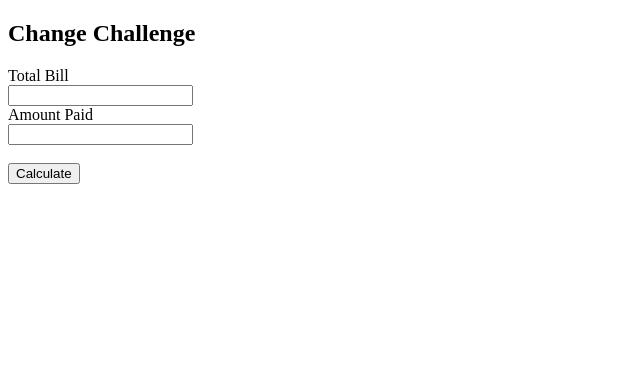
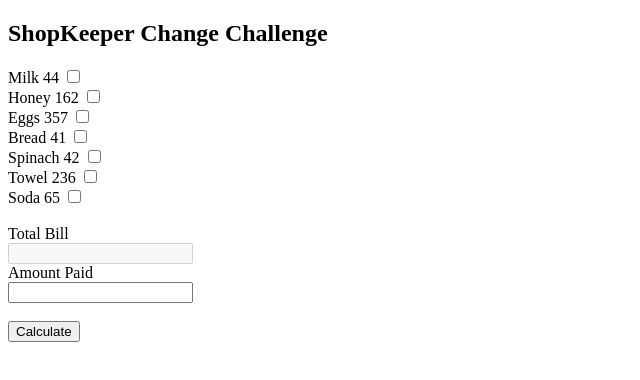
Before and after one commit to KotlinKenya/TheShopkeeperChangeChallenge, a plain HTML site: page changeChallenge.html in a window 1280 px wide. Shown: the whole page, without its empty margins (0-640 px from the left). Drawn offline with Linux system fonts and the light colour scheme.

Commit message:
Level 2
ShopKeeper/customer can shop the items and get a bill at the end.

```diff
--- a/changeChallenge.html
+++ b/changeChallenge.html
@@ -2,11 +2,19 @@
 <html>
 <body>
 
-	<h2>Change Challenge</h2>
+	<h2>ShopKeeper Change Challenge</h2>
 
 	<form action="">
+		Milk 44 <input type="checkbox" id="checkAmount[]" onclick="checkedItem(44)"><br>
+    	Honey 162 <input type="checkbox" id="checkAmount[]" onclick="checkedItem(162)"><br>
+    	Eggs 357 <input type="checkbox" id="checkAmount[]" onclick="checkedItem(357)"><br>
+    	Bread 41 <input type="checkbox" id="checkAmount[]" onclick="checkedItem(41)"><br>
+    	Spinach 42 <input type="checkbox" id="checkAmount[]" onclick="checkedItem(42)"><br>
+    	Towel 236 <input type="checkbox" id="checkAmount[]" onclick="checkedItem(236)"><br>
+    	Soda 65 <input type="checkbox" id="checkAmount[]" onclick="checkedItem(65)"><br><br>
+
 		  Total Bill<br>
-		  <input type="text" id="bill" name="amount_bill">
+		  <input type="text" id="bill" name="amount_bill" disabled>
 		  <br>
 		  Amount Paid<br>
 		  <input type="text" id="pay" name="amount_paid">
--- a/functions.js
+++ b/functions.js
@@ -39,3 +39,11 @@ function calculate(){
 
 	coinsNote();
 }
+
+var totalAmount = 0;
+
+function checkedItem(itemAmount){
+	var amount = itemAmount;
+	totalAmount  += amount;
+	document.getElementById("bill").value = totalAmount;
+}
```
